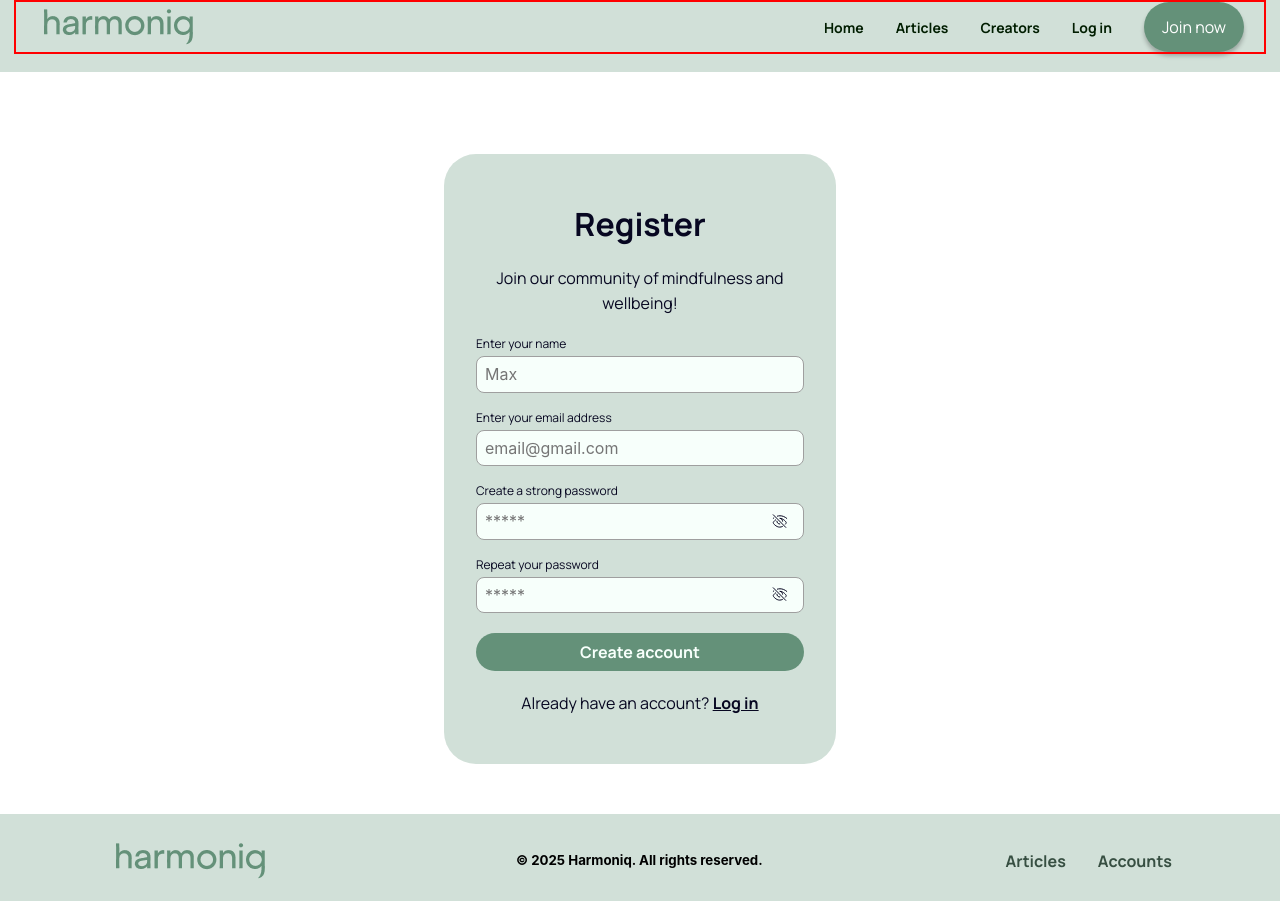
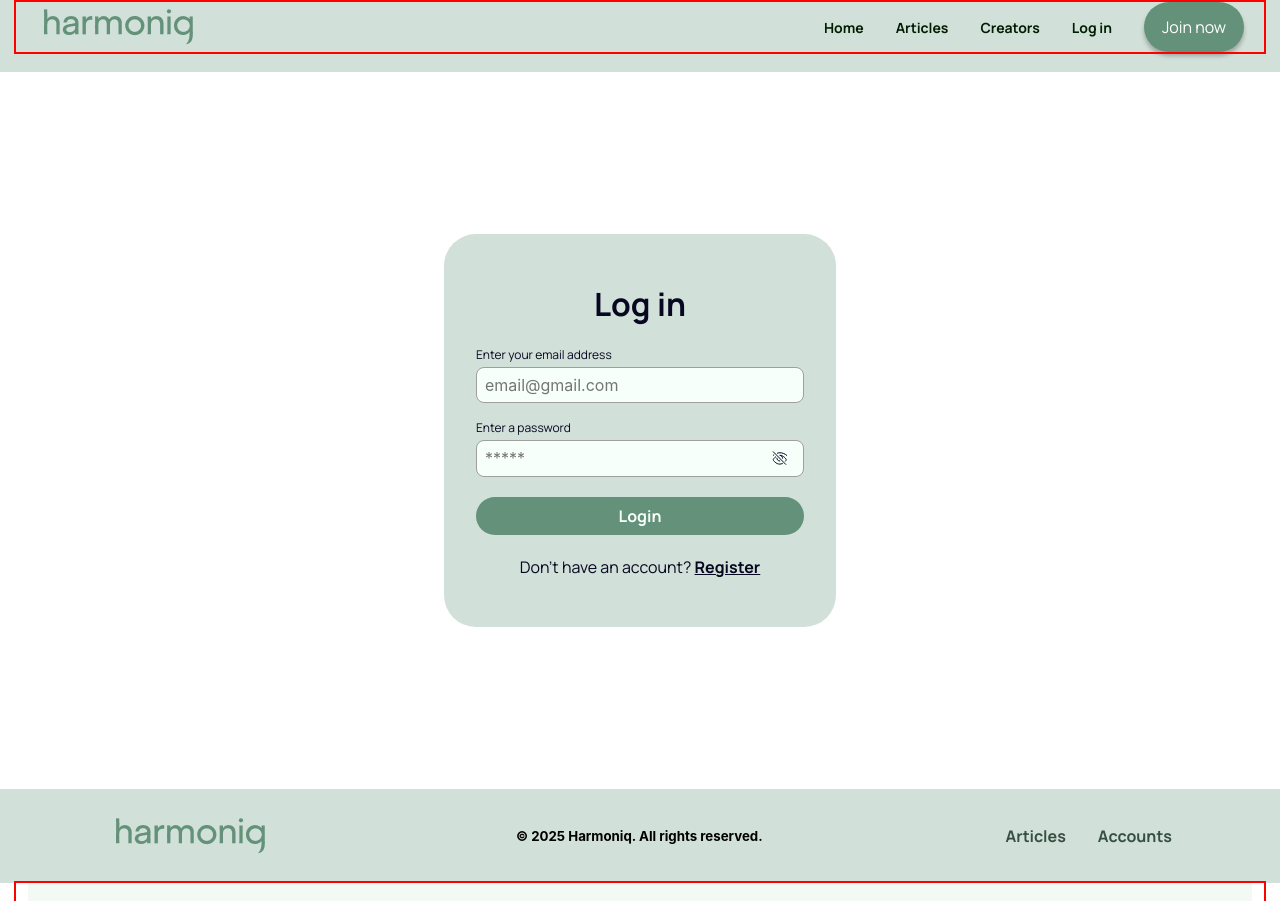
Before and after one commit to Tate-T/harmoniq-react, a React (Create React App) app: page / in a window 1280 px wide. Shown: the part 5077-5978 px from the top of the page. Built offline with nearby package versions, Linux system fonts and the light colour scheme; grey boxes are pictures that could not be loaded.

Commit message:
added state changer

```diff
--- a/src/pages/Auth/Auth.jsx
+++ b/src/pages/Auth/Auth.jsx
@@ -5,7 +5,7 @@ import { Login } from "./LoginForm";
 
 
 export const Auth = () => {
-    const isRegistred = true;
+    const isRegistred = false;
     return <>
     <Header/>
     <main>
--- a/src/pages/Auth/LoginForm.jsx
+++ b/src/pages/Auth/LoginForm.jsx
@@ -1,37 +1,62 @@
-import styles from './Auth.module.css'
-import eye from '../../images/auth/eye-crossed.svg'
-import { Component } from 'react'
-import UserList from './UserList'
+import styles from './Auth.module.css';
+import eye from '../../images/auth/eye-crossed.svg';
+import { Component } from 'react';
+import UserList from './UserList';
 
 export class Login extends Component {
   state = {
     email: '',
-        password: ''
-    }
+    password: '',
+  };
+  collectInfo = (event) => {
+    event.preventDefault();
+      this.setState({
+    email: event.target.elements.email.value,
+    password: event.target.elements.password.value
+  }, () => {
+    console.log("Email:", this.state.email);
+    console.log("Password:", this.state.password);
+  });
+  };
 
-    collectInfo = () => {
-        this.setState((PrevSate) => {
-            return
-        })
-    }
 
   render() {
-        return <form className={styles.loginForm}>
+    return (
+      <form className={styles.loginForm} onSubmit={this.collectInfo}>
         <h2 className={styles.name}>Log in</h2>
         <ul className={styles.list}>
           <li className={styles.item}>
             <p className={styles.label}>Enter your email address</p>
-                    <input type="text" className={styles.input} placeholder="email@gmail.com"/>
+            <input
+            name='email'
+              type="email"
+              className={styles.input}
+              placeholder="email@gmail.com"
+              key="email-input-login"
+            />
           </li>
           <li className={styles.item}>
             <p className={styles.label}>Enter a password</p>
-                    <input type="text" className={styles.input} placeholder="*****"/>
-                    <img src={eye} alt="" className={styles.eye}/>
+            <input
+            name='password'
+              type="password"
+              className={styles.input}
+              placeholder="*****"
+              key="password-input-login"
+            />
+            <img src={eye} alt="" className={styles.eye} />
           </li>
         </ul>
-            <button className={styles.btn} type="submit">Login</button>
-            <p className={styles.sugtestion}>Don’t have an account? <a href="" className={styles.link}>Register</a></p>
+        <button className={styles.btn} type="submit">
+          Login
+        </button>
+        <p className={styles.sugtestion}>
+          Don’t have an account?{' '}
+          <a href="" className={styles.link}>
+            Register
+          </a>
+        </p>
       </form>
+    );
   }
-
 }
```
Lines whose indentation alone changed are shown as unchanged.
